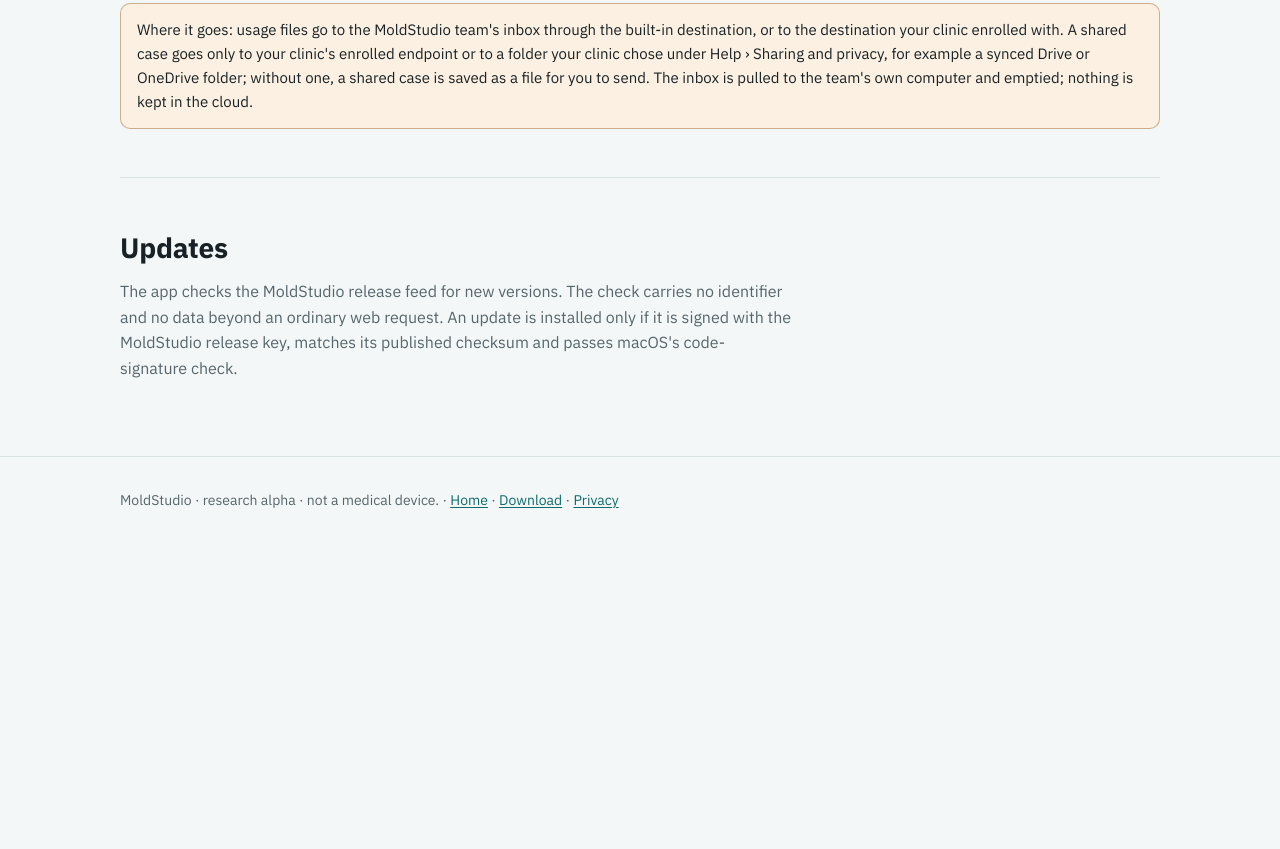
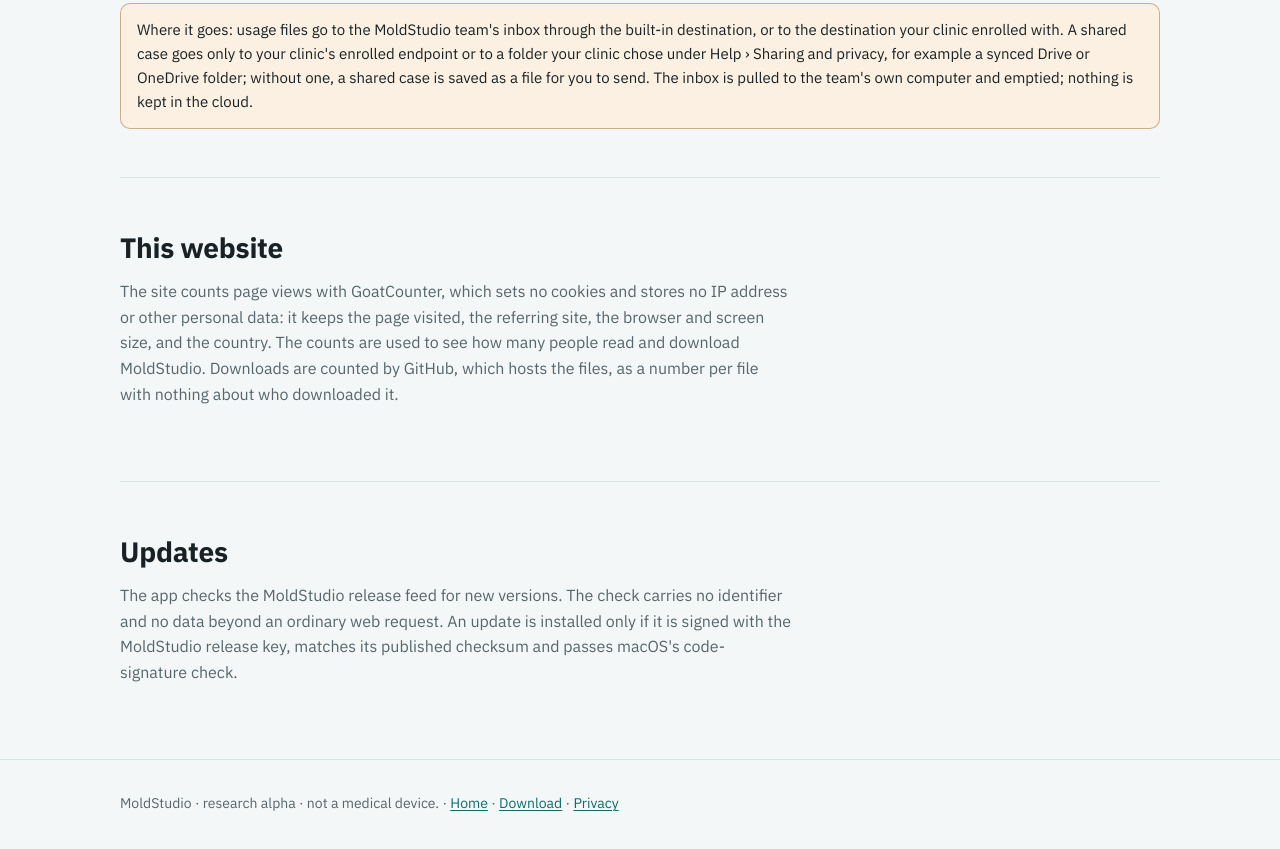
Before and after one commit to kkoka1116/moldstudio-site, a plain HTML site: page privacy.html in a window 1280 px wide. Shown: the part 1329-2178 px from the top of the page. Before the commit the page ends 1888 px from the top, so only its background shows below. Drawn offline with Linux system fonts and the light colour scheme.

Commit message:
Count page views without cookies (GoatCounter) and document reading the download counts
Krishna approved download counts and privacy-friendly analytics for the
site. GitHub already counts every release-file download; the README shows
how to read them. GoatCounter counts page views with no cookies and no IP
address and is free for non-commercial use; privacy.html now says what the
site counts. No in-app data collection is added.

Co-Authored-By: Claude Opus 5.5 <noreply@anthropic.com>
Claude-Session: https://claude.ai/code/session_014HTYjsAVhfDWNTaAm8gg6J

```diff
--- a/privacy.html
+++ b/privacy.html
@@ -8,6 +8,8 @@
 <link rel="preconnect" href="https://fonts.googleapis.com">
 <link rel="stylesheet" href="https://fonts.googleapis.com/css2?family=IBM+Plex+Mono:wght@400;500&family=IBM+Plex+Sans:wght@400;500;600;700&display=swap">
 <link rel="stylesheet" href="assets/site.css">
+<!-- Cookieless page-view counts (GoatCounter): no cookies, no personal data, no cross-site tracking. See privacy.html. -->
+<script data-goatcounter="https://moldstudio.goatcounter.com/count" async src="https://gc.zgo.at/count.js"></script>
 </head>
 <body>
 <header class="top">
@@ -45,6 +47,10 @@
     <div class="notice">Where it goes: usage files go to the MoldStudio team's inbox through the built-in destination, or to the destination your clinic enrolled with. A shared case goes only to your clinic's enrolled endpoint or to a folder your clinic chose under Help › Sharing and privacy, for example a synced Drive or OneDrive folder; without one, a shared case is saved as a file for you to send. The inbox is pulled to the team's own computer and emptied; nothing is kept in the cloud.</div>
   </section>
   <section>
+    <h2>This website</h2>
+    <p class="sub">The site counts page views with GoatCounter, which sets no cookies and stores no IP address or other personal data: it keeps the page visited, the referring site, the browser and screen size, and the country. The counts are used to see how many people read and download MoldStudio. Downloads are counted by GitHub, which hosts the files, as a number per file with nothing about who downloaded it.</p>
+  </section>
+  <section>
     <h2>Updates</h2>
     <p class="sub">The app checks the MoldStudio release feed for new versions. The check carries no identifier and no data beyond an ordinary web request. An update is installed only if it is signed with the MoldStudio release key, matches its published checksum and passes macOS's code-signature check.</p>
   </section>
```
Also changed, not shown: download.html (+2 -0 lines), index.html (+2 -0 lines), walkthrough.html (+2 -0 lines), 1 other file.
